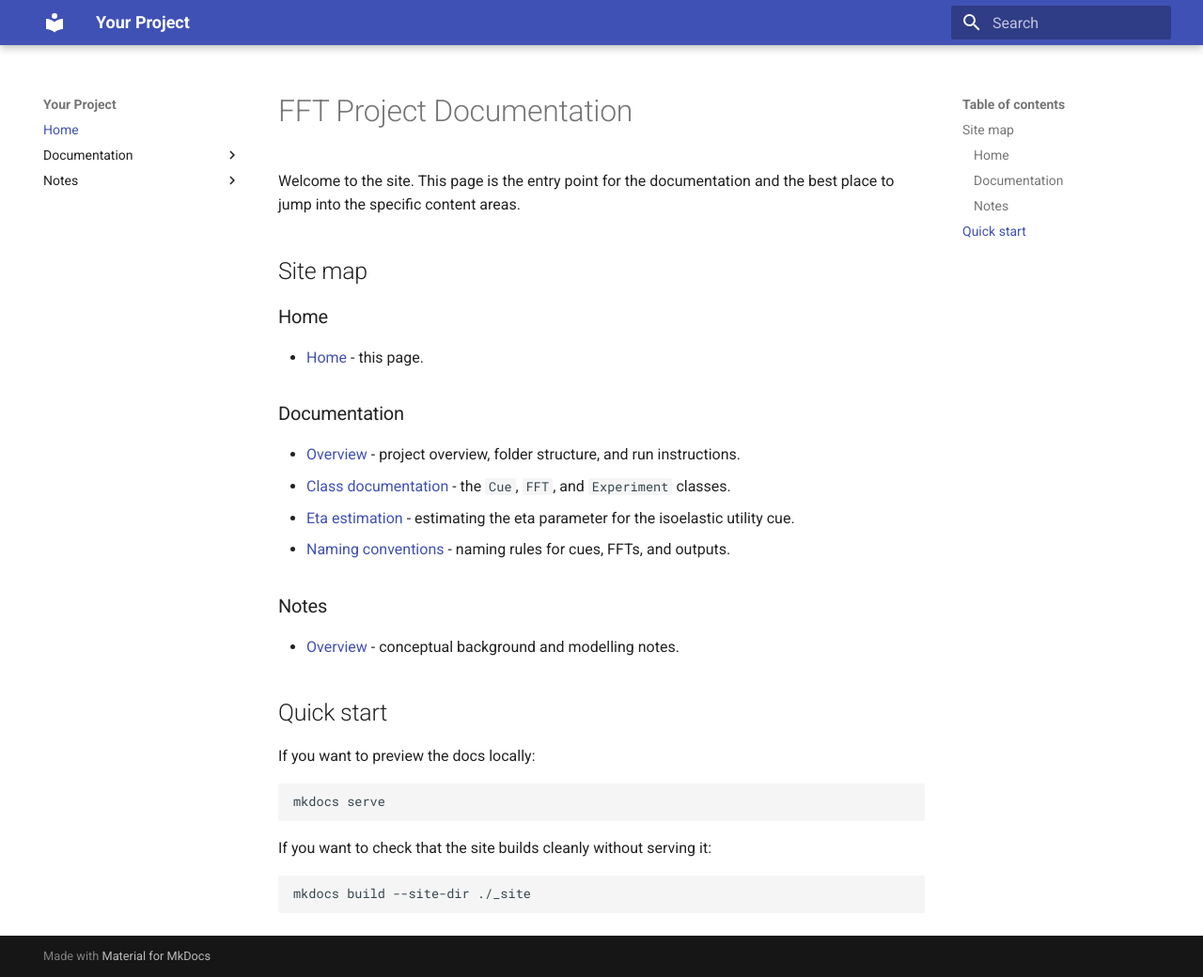
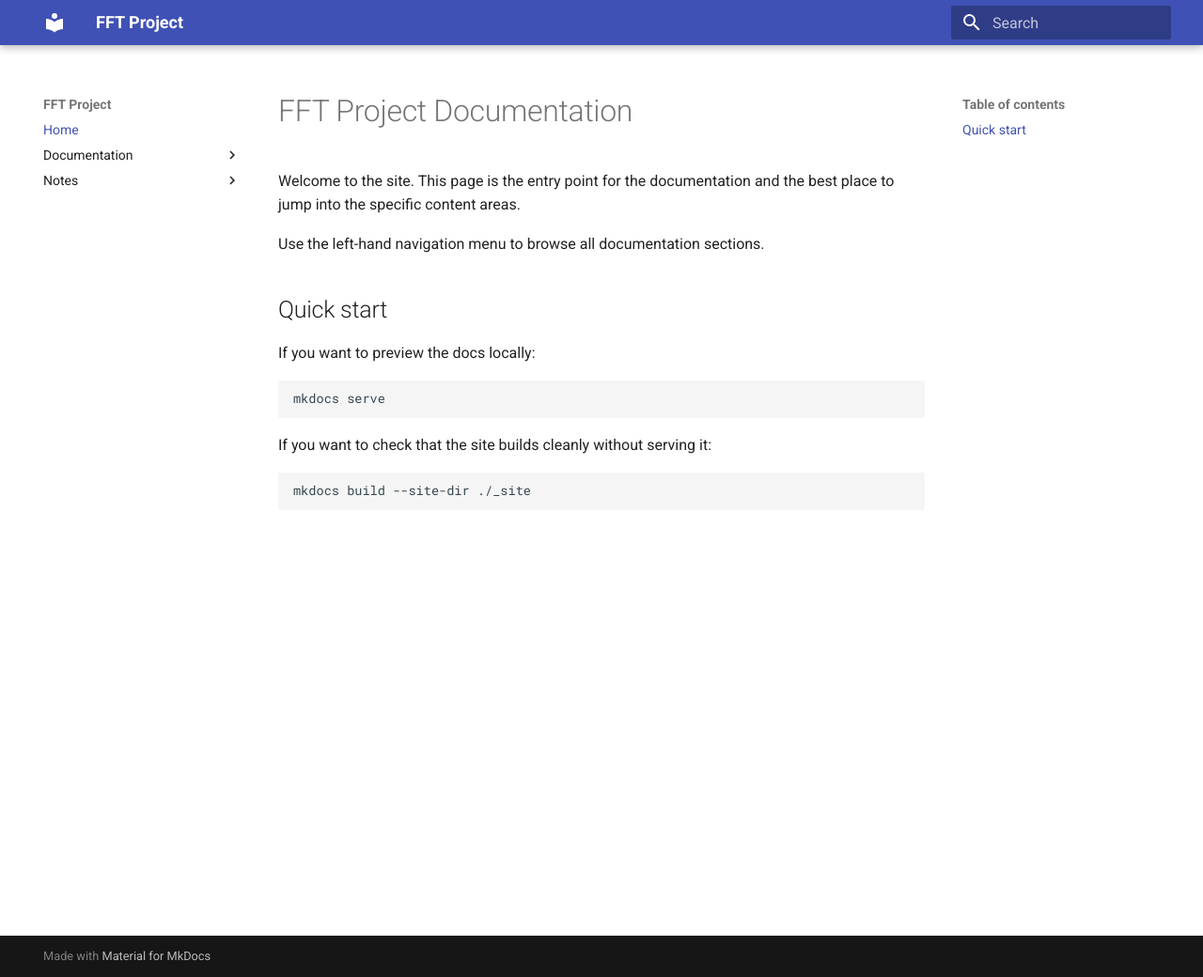
Before and after one commit to LMLhub/FFT-project, an MkDocs documentation site: the page built from docs/index.md, in a window 1280 px wide and 1040 px high. Shown: the whole window at 94% size. Built offline with MkDocs 1.6.1 and Material for MkDocs 9.7.7, drawn with Linux system fonts in a browser that asks for light colours.

Commit message:
Fix nav menu in documentation.

```diff
--- a/docs/index.md
+++ b/docs/index.md
@@ -3,22 +3,7 @@
 Welcome to the site. This page is the entry point for the documentation and the
 best place to jump into the specific content areas.
 
-## Site map
-
-### Home
-
-- [Home](index.md) - this page.
-
-### Documentation
-
-- [Overview](docs/index.md) - project overview, folder structure, and run instructions.
-- [Class documentation](docs/class_documentation.md) - the `Cue`, `FFT`, and `Experiment` classes.
-- [Eta estimation](docs/eta-estimation.md) - estimating the eta parameter for the isoelastic utility cue.
-- [Naming conventions](docs/naming_conventions.md) - naming rules for cues, FFTs, and outputs.
-
-### Notes
-
-- [Overview](notes/index.md) - conceptual background and modelling notes.
+Use the left-hand navigation menu to browse all documentation sections.
 
 ## Quick start
 
--- a/mkdocs.yml
+++ b/mkdocs.yml
@@ -1,5 +1,4 @@
-site_name: Your Project
-
+site_name: FFT Project
 site_url: https://<user>.github.io/<repo>/
 
 theme:
@@ -11,8 +10,13 @@
   - Home: index.md
   - Documentation:
       - Overview: docs/index.md
+      - Class Documentation: docs/class_documentation.md
+      - Eta Estimation: docs/eta-estimation.md
+      - Naming Conventions: docs/naming_conventions.md
+      - Reference Paper (PDF): docs/Ergodicity_transformations_predict_human_decision_making_under_risk-3.pdf
   - Notes:
       - Overview: notes/index.md
+      - Greedy FFT Construction Notes: notes/greedy.md
 
 markdown_extensions:
   - admonition
@@ -24,5 +28,4 @@
   - pymdownx.highlight
 
 extra_javascript:
-  - javascripts/mathjax.js
   - https://unpkg.com/mathjax@3/es5/tex-mml-chtml.js
```
Also changed, not shown: docs/notes/greedy.md (added).
